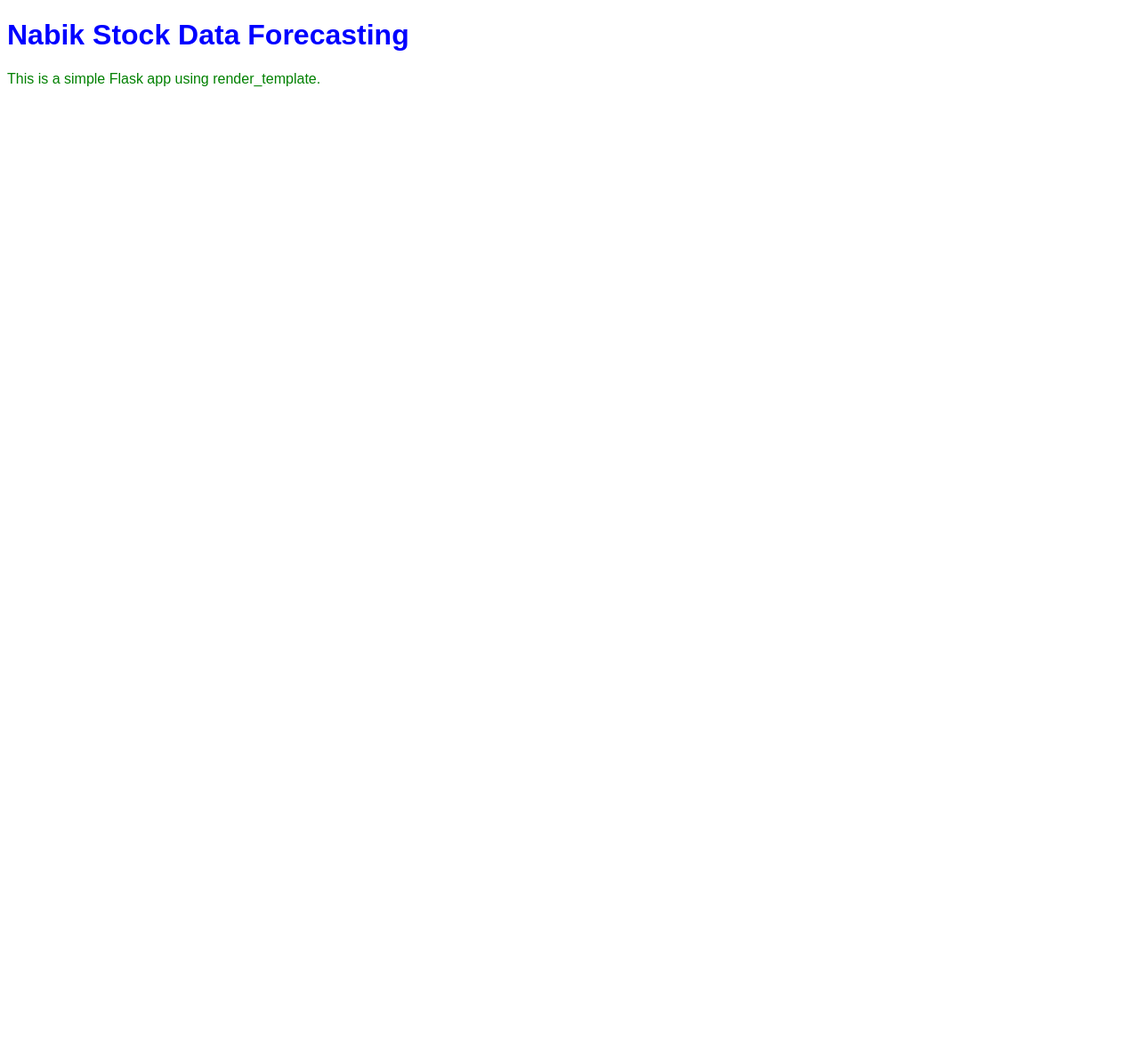
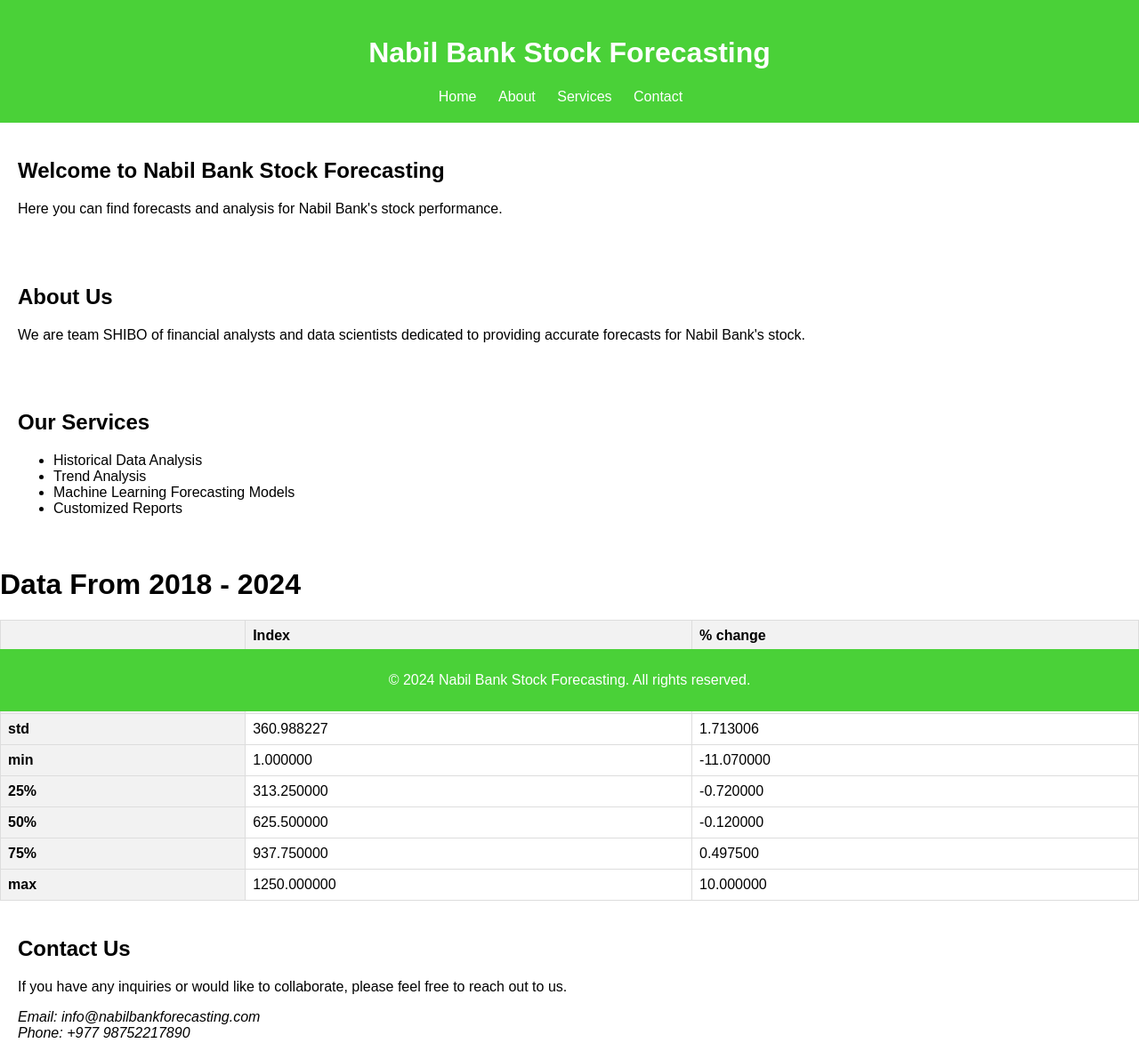
Before and after one commit to jyotsanh/ExoStock-Time-series-Forcasting, a Flask app: page / in a window 1280 px wide. Shown: the whole page at 89% size. Before the commit the page ends 98 px from the top, so only its background shows below. Run offline with Flask 3, Linux system fonts and the light colour scheme.

Commit message:
model deployment 30% completed

```diff
--- a/app.py
+++ b/app.py
@@ -1,10 +1,14 @@
 from flask import Flask, render_template
-
+import numpy as np
+import pandas as pd
+import matplotlib.pyplot as plt
+from utility import dataframe_describe
 app = Flask(__name__)
 
 @app.route('/')
 def hello_world():
-    return render_template('index.html')
+    described_data = dataframe_describe()
+    return render_template('index.html',df_describe_html=described_data)
 
 if __name__ == '__main__':
     app.run(debug=True)
--- a/static/index.css
+++ b/static/index.css
@@ -1,12 +1,54 @@
-/* static/styles.css */
 body {
     font-family: Arial, sans-serif;
+    margin: 0;
+    padding: 0;
 }
 
-h1 {
-    color: blue;
+header {
+    background-color: #4ad138;
+    color: #fff;
+    padding: 20px;
+    text-align: center;
 }
 
-p {
-    color: green;
+nav ul {
+    list-style-type: none;
+    margin: 0;
+    padding: 0;
 }
+
+nav ul li {
+    display: inline;
+    margin-right: 20px;
+}
+
+nav ul li a {
+    color: #fff;
+    text-decoration: none;
+}
+
+section {
+    padding: 20px;
+}
+
+footer {
+    background-color: #4ad138;
+    color: #fff;
+    text-align: center;
+    padding: 10px 0;
+    position: fixed;
+    width: 100%;
+    bottom: 0;
+}
+table {
+    border-collapse: collapse;
+    width: 100%;
+}
+th, td {
+    border: 1px solid #ddd;
+    padding: 8px;
+    text-align: left;
+}
+th {
+    background-color: #f2f2f2;
+}
--- a/templates/index.html
+++ b/templates/index.html
@@ -1,15 +1,59 @@
-<!-- templates/index.html -->
 <!DOCTYPE html>
 <html lang="en">
 <head>
     <meta charset="UTF-8">
     <meta name="viewport" content="width=device-width, initial-scale=1.0">
+    <title>Nabil Bank Stock Forecasting</title>
     <link rel="stylesheet" type="text/css" href="{{ url_for('static', filename='index.css') }}">
 </head>
-    <title>Hello, World!</title>
-</head>
 <body>
-    <h1>Nabik Stock Data Forecasting</h1>
-    <p>This is a simple Flask app using render_template.</p>
+    <header>
+        <h1>Nabil Bank Stock Forecasting</h1>
+        <nav>
+            <ul>
+                <li><a href="#home">Home</a></li>
+                <li><a href="#about">About</a></li>
+                <li><a href="#services">Services</a></li>
+                <li><a href="#contact">Contact</a></li>
+            </ul>
+        </nav>
+    </header>
+
+    <section id="home">
+        <h2>Welcome to Nabil Bank Stock Forecasting</h2>
+        <p>Here you can find forecasts and analysis for Nabil Bank's stock performance.</p>
+    </section>
+
+    <section id="about">
+        <h2>About Us</h2>
+        <p>We are  team SHIBO of financial analysts and data scientists dedicated to providing accurate forecasts for Nabil Bank's stock.</p>
+    </section>
+
+    <section id="services">
+        <h2>Our Services</h2>
+        <ul>
+            <li>Historical Data Analysis</li>
+            <li>Trend Analysis</li>
+            <li>Machine Learning Forecasting Models</li>
+            <li>Customized Reports</li>
+        </ul>
+    </section>
+    <div class="describe">
+        <h1>Data From 2018 - 2024</h1>
+        {{ df_describe_html | safe }}
+    </div>
+
+    <section id="contact">
+        <h2>Contact Us</h2>
+        <p>If you have any inquiries or would like to collaborate, please feel free to reach out to us.</p>
+        <address>
+            Email: info@nabilbankforecasting.com<br>
+            Phone: +977 98752217890
+        </address>
+    </section>
+
+    <footer>
+        <p>&copy; 2024 Nabil Bank Stock Forecasting. All rights reserved.</p>
+    </footer>
 </body>
 </html>
--- /dev/null
+++ b/utility.py
@@ -0,0 +1,154 @@
+import numpy
+import pandas as pd
+import matplotlib.pyplot as plt
+from io import BytesIO
+import base64
+from sklearn.svm import SVR
+from sklearn.linear_model import LinearRegression
+from sklearn.ensemble import RandomForestRegressor
+from sklearn.neighbors import KNeighborsRegressor
+from sklearn import tree
+from sklearn import linear_model
+from sklearn.neural_network import MLPRegressor
+from sklearn.metrics import mean_squared_error
+from keras.models import Sequential
+from sklearn.model_selection import train_test_split
+from keras.layers import Dense
+from keras.layers import LSTM
+from sklearn.preprocessing import MinMaxScaler
+from sklearn.metrics import mean_squared_error
+import numpy
+import pandas as pd
+import math
+from sklearn.linear_model import ElasticNet
+import os
+
+df = pd.read_csv("./Webscraping/Nabil_Stock.csv")
+
+def dataframe_describe():
+    df_describe_html = df.describe().to_html()
+    return df_describe_html
+
+# convert an array of values into a dataset matrix
+def create_dataset(dataset, look_back=1):
+    dataX, dataY = [], []
+    for i in range(len(dataset) - look_back):
+        a = dataset[i:(i + look_back), 0]
+        dataX.append(a)
+        dataY.append(dataset[i + look_back, 0])
+    return numpy.array(dataX), numpy.array(dataY)
+
+# Function to generate plot and return base64 encoded image
+def generate_plot():
+    plt.figure(figsize=(8, 6))
+    df.plot()
+    plt.title('DataFrame Plot')
+    plt.xlabel('X-Axis')
+    plt.ylabel('Y-Axis')
+    plt.grid(True)
+    buffer = BytesIO()
+    plt.savefig(buffer, format='png')
+    buffer.seek(0)
+    plot_data = base64.b64encode(buffer.getvalue()).decode('utf-8')
+    plt.close()
+    return plot_data
+
+def getData(df):
+    # Create the lists / X and Y data sets
+    dates = []
+    prices = []
+
+    # Get the number of rows and columns in the data set
+    # df.shape
+
+    # Get the last row of data (this will be the data that we test on)
+    last_row = df.tail(1)
+
+    # Get all of the data except for the last row
+    df = df.head(len(df) - 1)
+    # df
+
+    # The new shape of the data
+    # df.shape
+
+    # Get all of the rows from the Date Column
+    df_dates = df.loc[:, 'date']
+    # Get all of the rows from the Open Column
+    df_open = df.loc[:, 'open']
+
+    # Create the independent data set X
+    for date in df_dates:
+        dates.append([int(date.split('-')[2])])
+
+    # Create the dependent data se 'y'
+    for open_price in df_open:
+        prices.append(float(open_price))
+
+    # See what days were recorded
+    last_date = int(((list(last_row['date']))[0]).split('-')[2])
+    last_price = float((list(last_row['open']))[0])
+    return dates, prices, last_date, last_price
+
+
+def LSTM_model(dates, prices, test_date, df):
+    df.drop(df.columns.difference(['date', 'open']), 1, inplace=True)
+    df = df['open']
+    dataset = df.values
+    dataset = dataset.reshape(-1, 1)
+    dataset = dataset.astype('float32')
+
+    # normalize the dataset
+    scaler = MinMaxScaler(feature_range=(0, 1))
+    dataset = scaler.fit_transform(dataset)
+
+    # split into train and test sets
+    train_size = len(dataset) - 2
+    train, test = dataset[0:train_size, :], dataset[train_size:len(dataset), :]
+
+    # reshape into X=t and Y=t+1
+    look_back = 1
+    trainX, trainY = create_dataset(train, look_back)
+    testX, testY = create_dataset(test, look_back)
+    X_train, X_test, y_train, y_test = train_test_split(trainX, trainY, test_size=0.33, random_state=42)
+    # reshape input to be [samples, time steps, features]
+    X_train = numpy.reshape(X_train, (X_train.shape[0], 1, X_train.shape[1]))
+    X_test = numpy.reshape(X_test, (X_test.shape[0], 1, X_test.shape[1]))
+    testX = numpy.reshape(testX, (testX.shape[0], 1, testX.shape[1]))
+
+    # create and fit the LSTM network
+    model = Sequential()
+    model.add(LSTM(4, input_shape=(1, look_back)))
+    model.add(Dense(1))
+    model.compile(loss='mean_squared_error', optimizer='adam')
+    model.fit(X_train, y_train, epochs=100, batch_size=1, verbose=2)
+
+    # make predictions
+    trainPredict = model.predict(X_train)
+    mainTestPredict = model.predict(X_test)
+    testPredict = model.predict(testX)
+
+    # invert predictions
+    trainPredict = scaler.inverse_transform(trainPredict)
+    y_train = scaler.inverse_transform([y_train])
+
+    testPredict = scaler.inverse_transform(testPredict)
+    testY = scaler.inverse_transform([testY])
+
+    mainTestPredict = scaler.inverse_transform(mainTestPredict)
+    mainTestPredict = [item for sublist in mainTestPredict for item in sublist]
+    y_test = scaler.inverse_transform([y_test])
+    test_score = mean_squared_error(y_test[0], mainTestPredict)
+    # calculate root mean squared error
+    trainPredict = [item for sublist in trainPredict for item in sublist]
+
+    # print(trainPredict, testPredict[0])
+
+    return (trainPredict, (testPredict[0])[0], test_score)
+
+def main():
+    return 0
+
+
+
+if __name__ == '__main__':
+    main()
```
